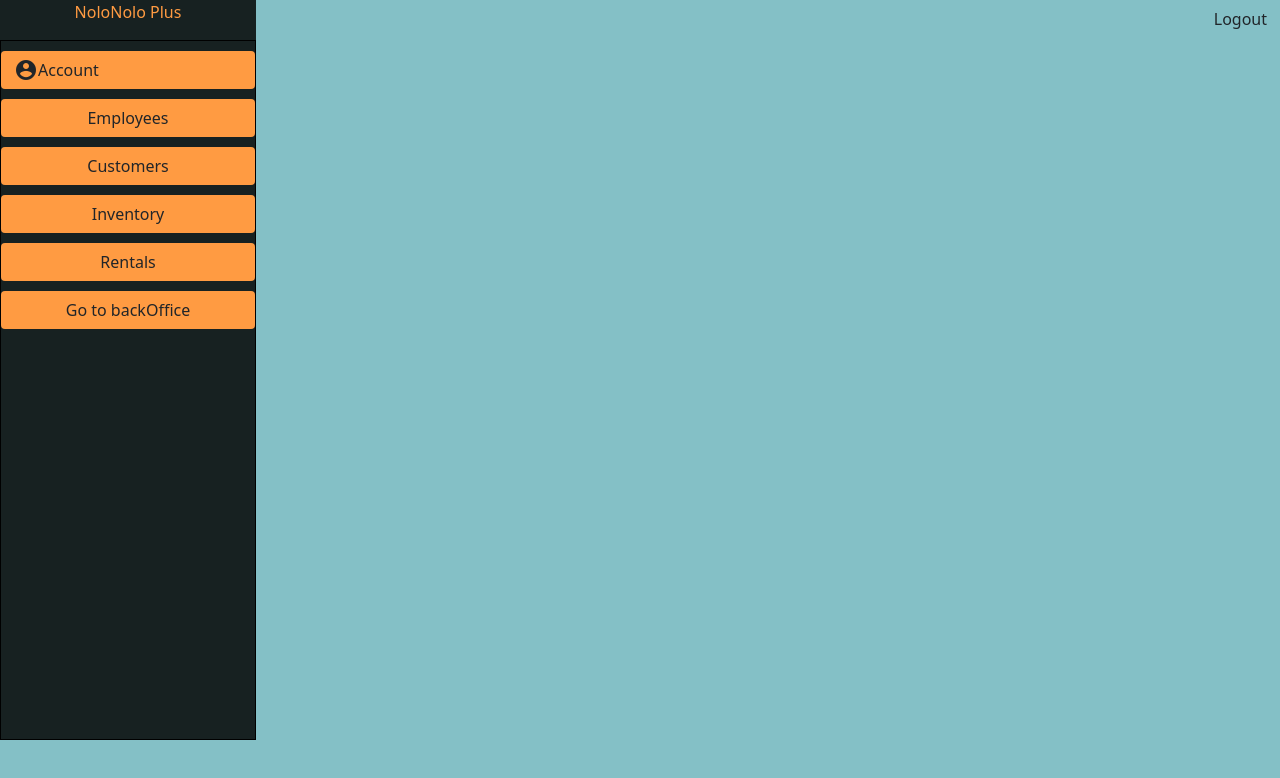
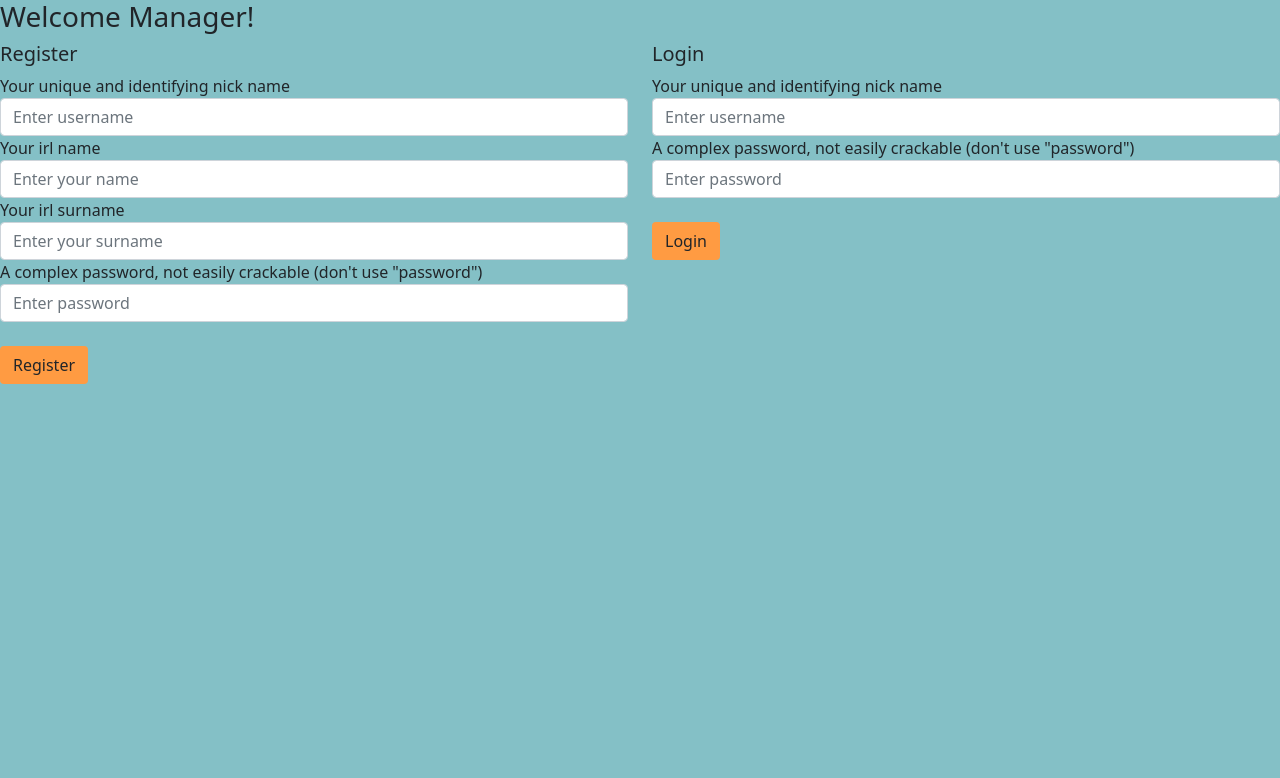
Before and after one commit to chokokiwiberry/Dashboard-NoloNoloPlus, an Angular app: page /employee in a window 1280 px wide. Shown: the top 778 px of the page. Built offline with nearby package versions, Linux system fonts and the light colour scheme.

Commit message:
adjusting some css login-register

```diff
--- a/src/app/app.component.html
+++ b/src/app/app.component.html
@@ -1,23 +1,37 @@
-<!-----
-  <div id="div_logreg" style="display:none" >
-  <div>
-    <app-register></app-register>
-   </div>
-   <br>
-   <hr>
-   <br>
-   <div>
-     <app-login></app-login>
-   </div>
+<!----  <div id="div_logreg" style="display:none" >
+--->
+
+<div id="welcomemanager">
+<h3> Welcome Manager!</h3>
 </div>
+    <div class ="row">
+      <div class="col-sm">
+        <h5>Register</h5>
+        <app-register></app-register>
+       </div>
+
+
+
+       <div class="col-sm">
+         <h5>Login</h5>
+         <app-login></app-login>
+       </div>
+    </div>
+
+    <!----
+</div>
+--- >
+
+-quando è loggato vede sidebar con tasti e contenuto--
+<div id="div_dash" style="display:none">
 -->
 
-<!---quando è loggato vede sidebar con tasti e contenuto--
-<div id="div_dash" style="display:none">
--->
- <div>
+
+<!----
+   <div>
   <button style="float:right" class ="btn btn primary"(click)="Logout()">Logout</button>
   <app-sidebar class="leftsidebar nolonoloBackgroundNav"></app-sidebar>
   <app-dashboard-container class ="maincontent"></app-dashboard-container>
  </div>
+ --->
  <!---</div> -->
--- a/src/app/components/login/login.component.html
+++ b/src/app/components/login/login.component.html
@@ -1,13 +1,14 @@
 
 <form id="logForm">
 
-    <div>
+    <div class ="form-group">
       <label for="username">Your unique and identifying nick name</label>
-      <input type="text" id="username_log" name="username" required>
+      <input type="text" class="form-control" placeholder="Enter username" id="username_log" name="username" required>
     </div>
     <div>
       <label for="password">A complex password, not easily crackable (don't use "password")</label>
-      <input type="password" id="password_log" name="password" required>
+      <input type="password" class="form-control" placeholder="Enter password" id="password_log" name="password" required>
     </div>
-    <button  (click)="Login()">Login</button>
+    <br>
+    <button  class ="btn nolonoloYellowBackground" (click)="Login()">Login</button>
   </form>
--- a/src/app/components/register/register.component.html
+++ b/src/app/components/register/register.component.html
@@ -1,20 +1,21 @@
 <form id="regForm">
 
-    <div>
+    <div class="form-group">
       <label for="username">Your unique and identifying nick name</label>
-      <input type="text" id="username" name="username" required>
+      <input class="form-control" placeholder="Enter username"type="text" id="username" name="username" required>
     </div>
     <div>
       <label for="name">Your irl name</label>
-      <input type="text" id="name" name="name" required>
+      <input class="form-control" placeholder="Enter your name" type="text" id="name" name="name" required>
     </div>
     <div>
       <label for="surname">Your irl surname</label>
-      <input type="text" id="surname" name="surname" required>
+      <input class ="form-control" placeholder="Enter your surname" type="text" id="surname" name="surname" required>
     </div>
     <div>
       <label for="password">A complex password, not easily crackable (don't use "password")</label>
-      <input type="password" id="password" name="password" required>
+      <input class="form-control" placeholder="Enter password" type="password" id="password" name="password" required>
     </div>
-    <button  (click)="Register()">Register</button>
+    <br>
+    <button  class="btn nolonoloYellowBackground" (click)="Register()">Register</button>
   </form>
```
